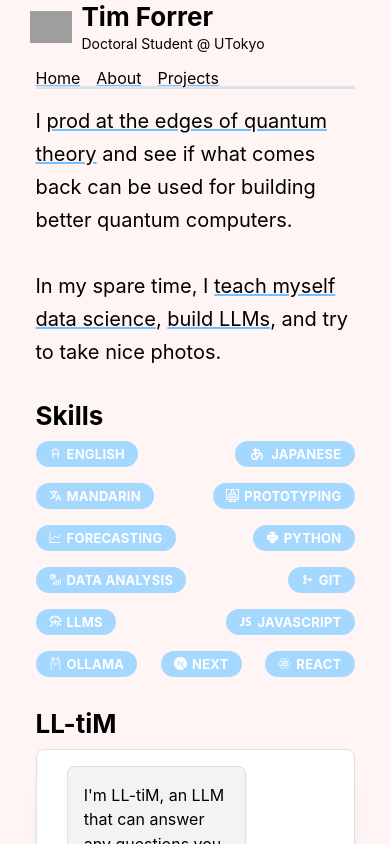
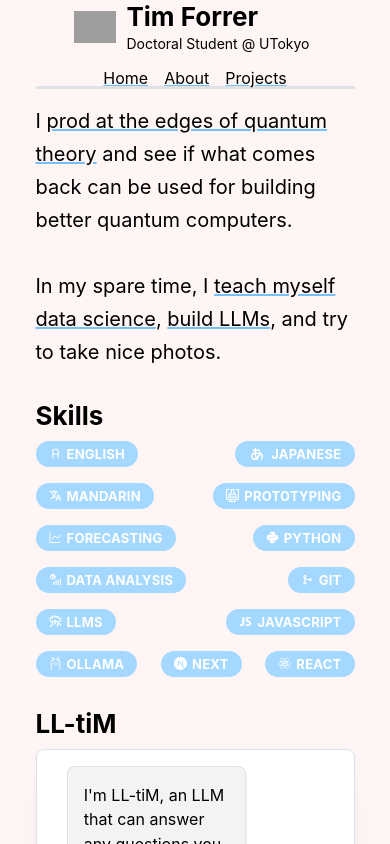
Before and after one commit to tim-forrer/website, a Next.js app: page / in a window 390 px wide. Shown: the top 844 px of the page. Built offline with nearby package versions, Linux system fonts and the light colour scheme; grey boxes are pictures that could not be loaded.

Commit message:
improve responsiveness for small screens

```diff
--- a/components/HeaderSimple.js
+++ b/components/HeaderSimple.js
@@ -19,7 +19,7 @@
 
   return (
     <header className={classes.header}>
-      <Group justify='space-between' align='center'>
+      <Group className={classes.group}>
         <Group>
           <ThemeIcon>
             <Image src='/TF-logo.svg' w='150%' alt='Logo displaying the initial TF'/>
--- a/components/HeaderSimple.module.css
+++ b/components/HeaderSimple.module.css
@@ -1,4 +1,15 @@
 .header {
   margin-bottom: var(--mantine-spacing-md);
   border-bottom: 3px solid light-dark(var(--mantine-color-gray-3), var(--mantine-color-dark-4));
+  justify-content: space-between;
 }
+
+.group {
+  justify-content: space-between;
+}
+
+@media (max-width: 500px) {
+  .group {
+    justify-content: center;
+  }
+}
--- a/components/Layout.module.css
+++ b/components/Layout.module.css
@@ -1,8 +1,8 @@
 .container {
-  width: 40vw;
+  width: 60vw;
 }
 
-@media (max-width: 600px) {
+@media (max-width: 885px) {
   .container {
     width: 90vw;
   }
```
